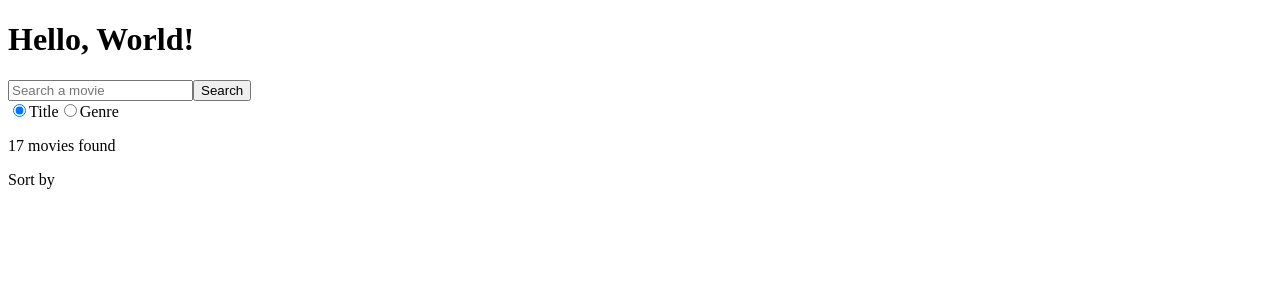
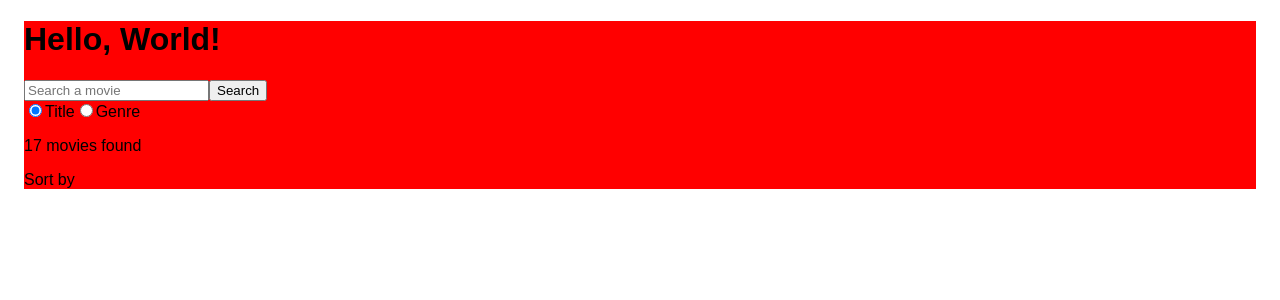
Before and after one commit to lubov15911/React-application, a React app: page / in a window 1280 px wide. Shown: the top 300 px of the page. Built offline with nearby package versions, Linux system fonts and the light colour scheme.

Commit message:
Fixed not applied styles

```diff
--- a/src/App.css
+++ b/src/App.css
@@ -1,4 +1,5 @@
 .app {
+    background: red;
     margin: 1rem;
     font-family: Arial, Helvetica, sans-serif;
 }
--- a/src/App.js
+++ b/src/App.js
@@ -2,6 +2,8 @@ import React from 'react';
 
 import { SearchPanel } from './SearchPanel.js'; // Functional component + Pure Component
 import { SearchResults } from './SearchResults.js'; // Component
+
+import './App.css';
 
 export let App = React.createElement(
     'div',
```
